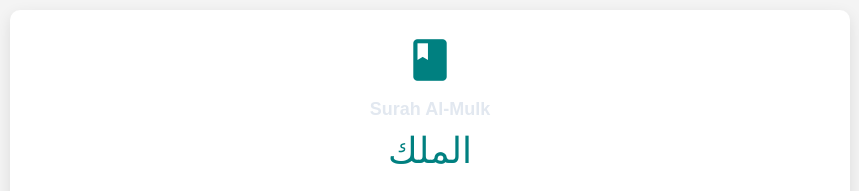
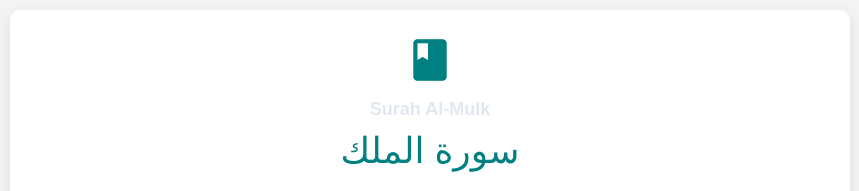
Before and after one commit to umymasyed/DuaSphere, a plain HTML site: page surahs/surah-al-mulk.html in a window 1280 px wide. Shown: the top 191 px of the page, without its empty margins (210-1069 px from the left). Drawn offline with Linux system fonts and the light colour scheme; files that its build step writes are made by us from their sources.

Commit message:
Update surah-al-mulk.html

```diff
--- a/surahs/surah-al-mulk.html
+++ b/surahs/surah-al-mulk.html
@@ -68,7 +68,7 @@
         <div class="surah-header">
             <i class="material-icons">book</i>
             <div class="surah-name">Surah Al-Mulk</div>
-            <div class="surah-arabic">الملك</div>
+            <div class="surah-arabic">سورة الملك</div>
         </div>
         <div class="surah-content">
             <h2>بِسْمِ اللَّهِ الرَّحْمَٰنِ الرَّحِيمِ</h2>
```
